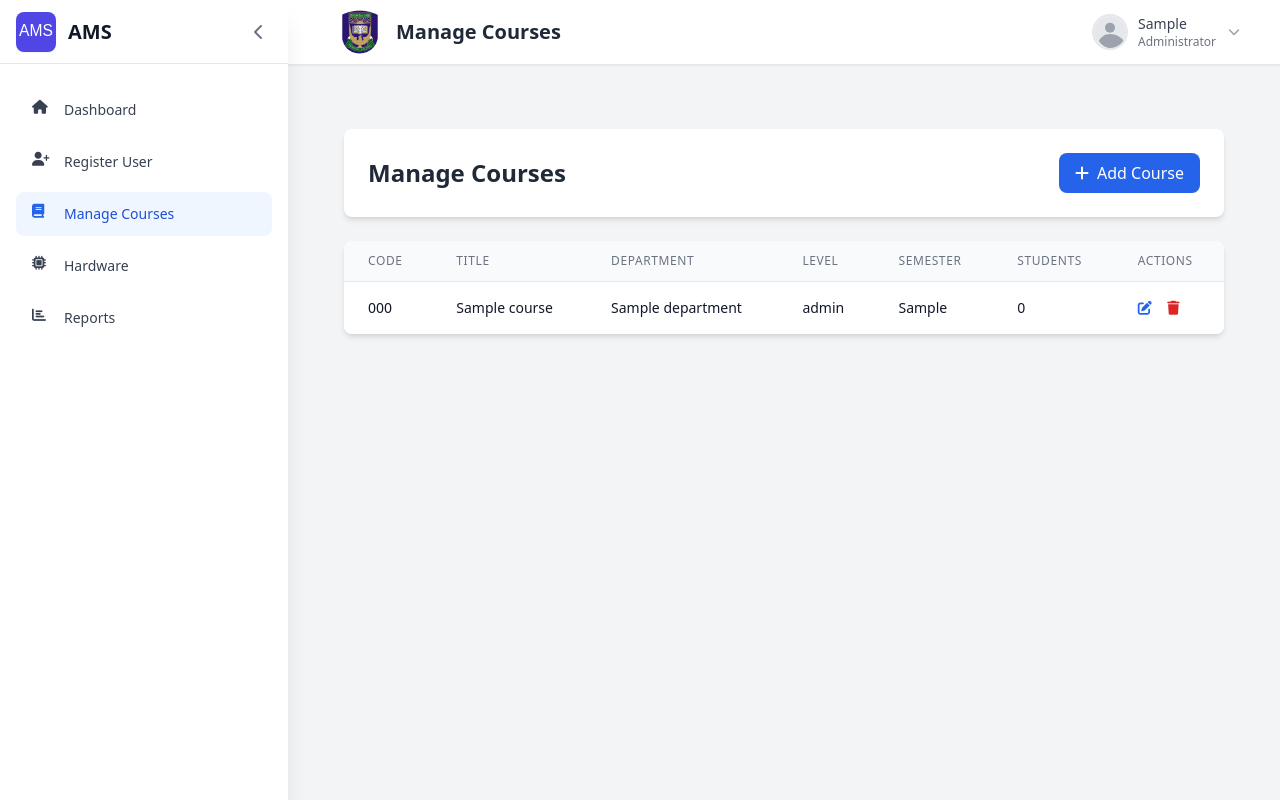
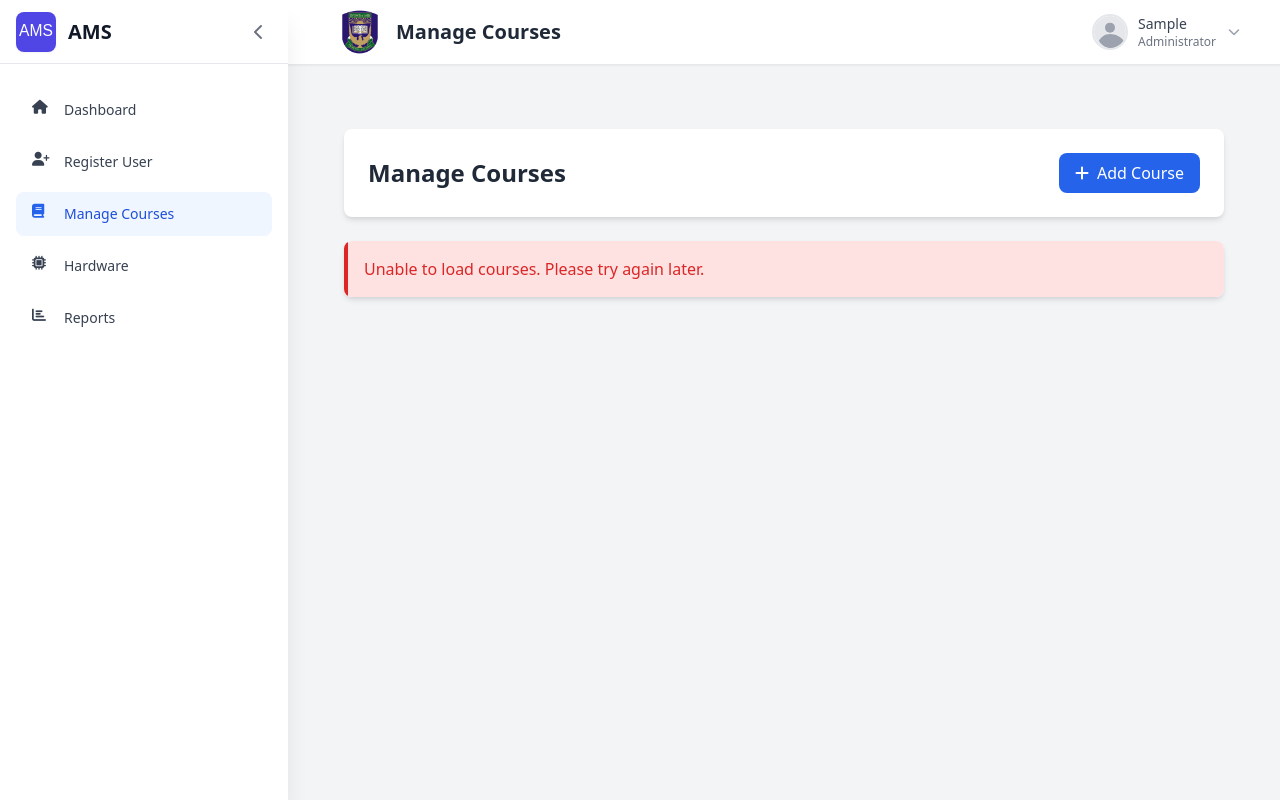
Before and after one commit to Barryhack/UNILORIN-AMS, a Flask app: page /admin/manage-courses in a window 1280 px wide. Run offline with Flask 3, Linux system fonts and the light colour scheme; a user stored in the database is signed in; tables that the repository leaves empty hold one stand-in row (values such as "Sample post"); parts of the project's set-up code (start-up, migrations or seed data) failed here and were passed over; some libraries are stand-ins or nearby versions.

Commit message:
Fixed manage courses page errors: - Added error handling in route - Added eager loading for relationships - Added error display in template - Fixed template structure

```diff
--- a/app/routes/admin.py
+++ b/app/routes/admin.py
@@ -452,11 +452,21 @@
 @admin_required
 def manage_courses():
     """Manage courses view."""
-    courses = Course.query.all()
-    departments = Department.query.all()
-    return render_template('admin/manage_courses.html',
-                         courses=courses,
-                         departments=departments)
+    try:
+        courses = Course.query.options(
+            db.joinedload(Course.department),
+            db.joinedload(Course.enrolled_students)
+        ).all()
+        departments = Department.query.all()
+        return render_template('admin/manage_courses.html',
+                             courses=courses,
+                             departments=departments)
+    except Exception as e:
+        current_app.logger.error(f"Error in manage_courses: {str(e)}")
+        return render_template('admin/manage_courses.html',
+                             courses=[],
+                             departments=[],
+                             error="Unable to load courses. Please try again later.")
 
 @admin_bp.route('/manage-departments')
 @login_required
--- a/app/templates/admin/manage_courses.html
+++ b/app/templates/admin/manage_courses.html
@@ -16,6 +16,11 @@
 
     <!-- Courses List -->
     <div class="bg-white rounded-lg shadow-md overflow-hidden">
+        {% if error %}
+            <div class="p-4 text-red-600 bg-red-100 border-l-4 border-red-600">
+                {{ error }}
+            </div>
+        {% else %}
             <div class="overflow-x-auto">
                 <table class="min-w-full divide-y divide-gray-200">
                     <thead class="bg-gray-50">
@@ -65,6 +70,7 @@
                     </tbody>
                 </table>
             </div>
+        {% endif %}
     </div>
 </div>
 
```
Lines whose indentation alone changed are shown as unchanged.
